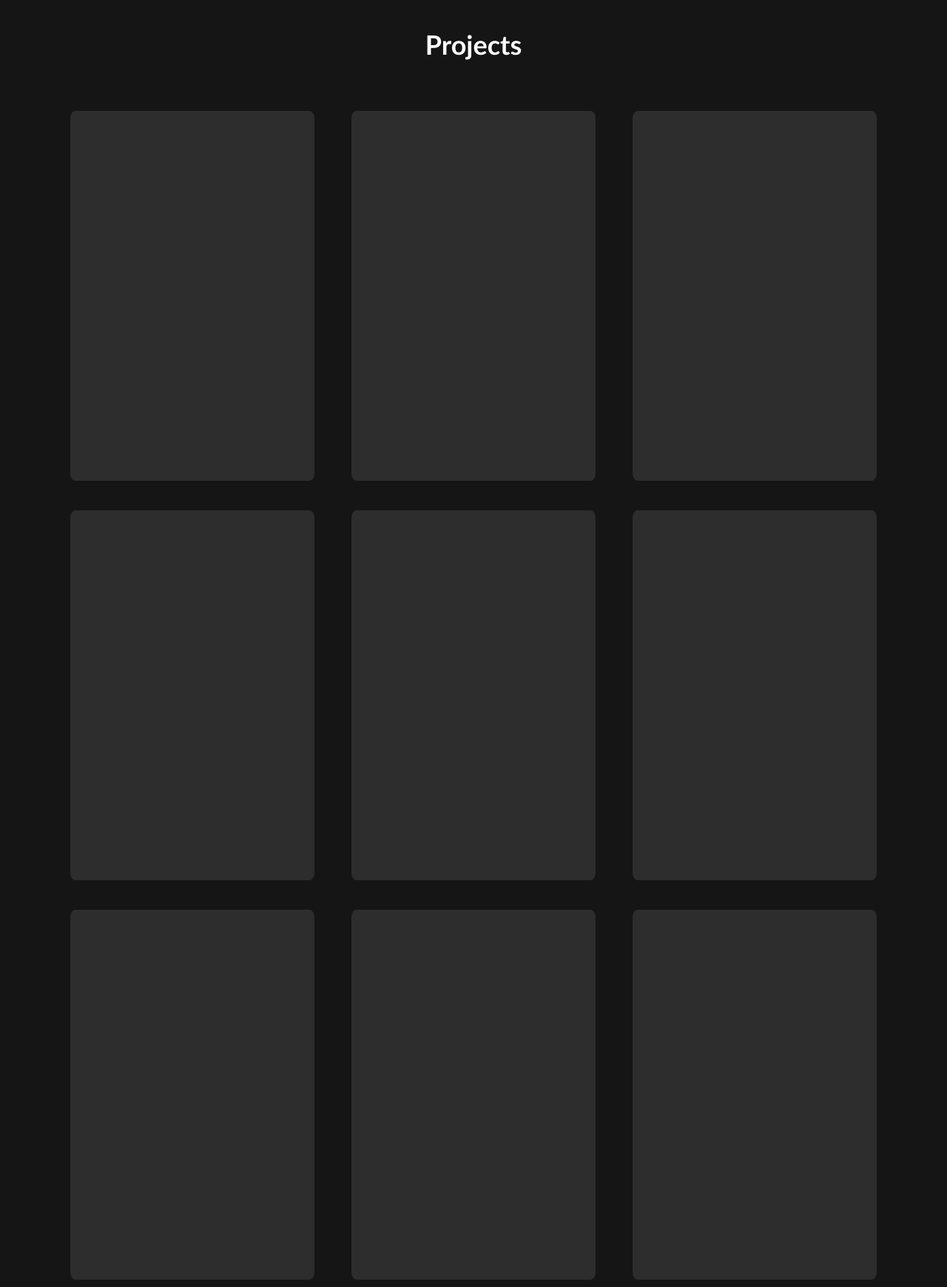
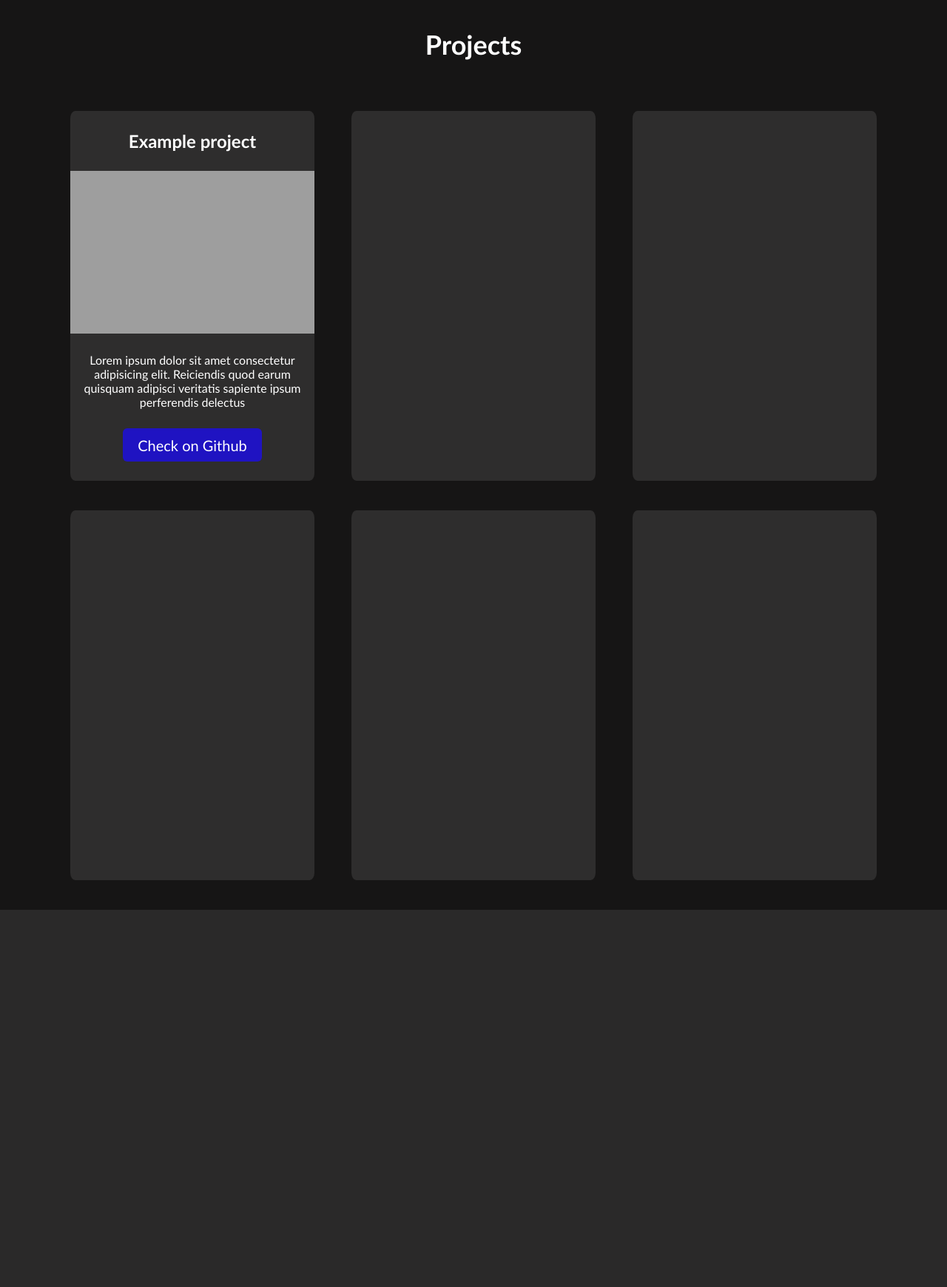
Before and after one commit to sahakyandav/portfolio, a PHP site: page /projects.php in a window 1280 px wide. Shown: the part 100-1840 px from the top of the page at 74% size. After the commit the page ends 1330 px from the top, so only its background shows below. Run offline with PHP 8.4, Linux system fonts and the light colour scheme; grey boxes are pictures that could not be loaded.

Commit message:
created template for projects, added blog header

```diff
--- a/blog.php
+++ b/blog.php
@@ -20,6 +20,9 @@
         </div>
     </header>
     <script src="./js/script.js"></script>
+    <div class="blog-intro">
+        <h1>You can find some write-ups and thoughts here</h1>
+    </div>
     <div id="cover"></div>
     <div class="main-content">
         <div class='posts' id='blog'>
--- a/projects.php
+++ b/projects.php
@@ -23,21 +23,19 @@
         <h1>Projects</h1>
     </div>
     <div class="showcase">
-        <!-- <div class="window"> -->
-            <div class="project"></div>
-            <div class="project"></div>
-            <div class="project"></div>
-        <!-- </div> -->
-        <!-- <div class="window"> -->
-            <div class="project"></div>
-            <div class="project"></div>
-            <div class="project"></div>
-        <!-- </div> -->
-        <!-- <div class="window"> -->
-            <div class="project"></div>
-            <div class="project"></div>
-            <div class="project"></div>
-        <!-- </div> -->
+    <div class="project">
+            <h2 class="project-title">Example project</h2>
+            <img src="https://s3-prod.modernhealthcare.com/s3fs-public/David_WEB_edit.jpg" alt="">
+            <p class="project-description">Lorem ipsum dolor sit amet consectetur adipisicing elit. Reiciendis quod earum quisquam adipisci veritatis sapiente ipsum perferendis delectus</h1>
+            <div class="project-button">
+                <a href="https://github.com/sahakyandav" target='_blank'>Check on Github</a>
+            </div>
+        </div>
+        <div class="project"></div>
+        <div class="project"></div>
+        <div class="project"></div>
+        <div class="project"></div>
+        <div class="project"></div>
     </div>
     <script src="./js/script.js"></script>
 </body>
--- a/style/style.css
+++ b/style/style.css
@@ -279,6 +279,7 @@ body * {
 
 .introduction h1 {
     font-size: 36px;
+    animation: appear 0.8s ease;
 }
 
 .showcase {
@@ -291,7 +292,16 @@ body * {
     row-gap: 30px;
     column-gap: 50px;
     grid-template-rows: [first-r] auto [second-r] auto [third-r] auto;
+    animation: appear 0.8s ease;
+}
 
+@keyframes appear {
+    from {
+        opacity: 0;
+    }
+    to {
+        opacity: 1;
+    }
 }
 
 .project {
@@ -300,6 +310,40 @@ body * {
     margin-bottom: 10px;
     border-radius: 2%;
     background-color: rgba(255, 255, 255, 0.1);
+    display: flex;
+    flex-direction: column;
+    align-items: center;
+    justify-content: space-evenly;
+    text-align: center;
+}
+
+.project > img {
+    width: 100%;
+    height: 220px;
+    background-repeat: no-repeat;
+    background-size: contain;
+}
+
+.project-button {
+    background-color: rgb(31, 19, 194);
+    height: 45px;
+    padding: 0px 20px;
+    border-radius: 6px;
+    text-align: center;
+    display: flex;
+    justify-content: center;
+    align-items: center;
+    transform: 0.3s ease;
+}
+
+.project-button:hover {
+    background-color: rgb(26, 15, 170);
+}
+
+.project-button a {
+    font-size: 20px;
+    text-decoration: none;
+    color: #fff;
 }
 
 /* Contact */
@@ -469,6 +513,19 @@ body * {
 
 .bold {
     font-weight: bold;
+}
+
+.blog-intro {
+    height: 150px;
+    display: flex;
+    justify-content: center;
+    align-items: center;
+}
+
+.blog-intro > h1 {
+    padding: 0 5px;
+    font-size: 30px;
+    text-align: center;
 }
 
 .main-content {
```
Also changed, not shown: js/blog.js.LICENSE.txt (deleted, +0 -101 lines).
